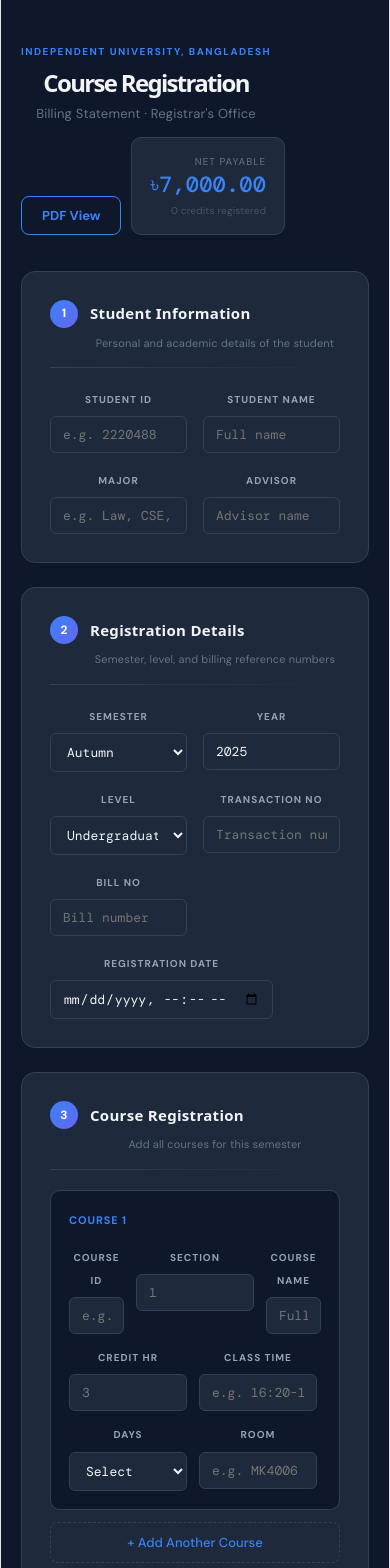
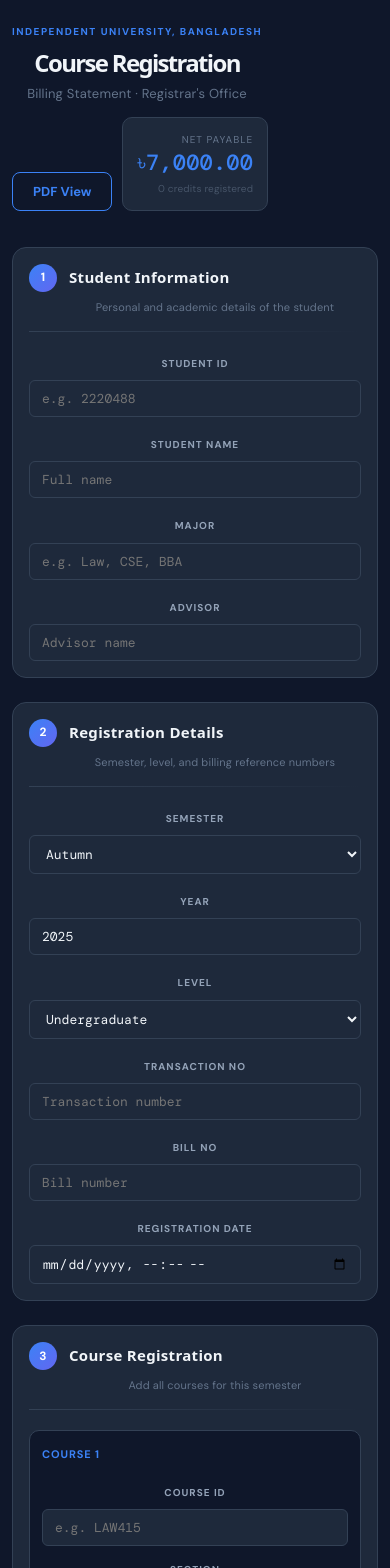
Before and after one commit to HafijurRahmanBhuiyan/iub-bill-web, a React (Vite) app: page / in a window 390 px wide. Shown: the top 1568 px of the page. Built offline with nearby package versions, Linux system fonts and the light colour scheme.

Commit message:
make responsive

```diff
--- a/src/RegistrationBill.jsx
+++ b/src/RegistrationBill.jsx
@@ -314,7 +314,7 @@
   }, [registrationId]);
 
   return (
-    <div style={{
+    <div className="rb-page" style={{
       backgroundColor: "#e0e0e0",
       minHeight: "100vh",
       padding: "24px",
@@ -323,8 +323,8 @@
       alignItems: "center",
       gap: "0",
     }}>
-      <style>{`@media print{@page{margin:15mm;size:A4 portrait}*{-webkit-print-color-adjust:exact!important;print-color-adjust:exact!important}.no-print{display:none!important}}`}</style>
-      <div className="no-print" style={{
+      <style>{`@media print{@page{margin:15mm;size:A4 portrait}*{-webkit-print-color-adjust:exact!important;print-color-adjust:exact!important}.no-print{display:none!important}}@media(max-width:640px){.rb-page{padding:12px!important}.rb-btn-bar{width:100%!important;flex-wrap:wrap!important;gap:8px!important}.rb-btn-bar button{flex:1;min-width:0}.rb-scroll{max-width:100%!important;overflow-x:auto!important;-webkit-overflow-scrolling:touch}}`}</style>
+      <div className="no-print rb-btn-bar" style={{
         width: "680px", marginBottom: "12px",
         display: "flex", justifyContent: "space-between", alignItems: "center",
       }}>
@@ -347,21 +347,22 @@
       {loading && <div style={{ color: "#333", fontSize: "14px" }}>Loading registration data...</div>}
       {error && <div style={{ color: "#c00", fontSize: "14px" }}>Error: {error}</div>}
       {!loading && !error && registrationId && (
-        <>
+        <div className="rb-scroll" style={{ maxWidth: "680px", width: "100%" }}>
           <BillingStatement copy="Student Copy" reg={registration} courses={registration?.courses} />
           <BillingStatement copy="Bank Copy" reg={registration} courses={registration?.courses} />
-        </>
+        </div>
       )}
       {!loading && !error && !registrationId && formData && (
-        <>
+        <div className="rb-scroll" style={{ maxWidth: "680px", width: "100%" }}>
           <BillingStatement copy="Student Copy" reg={mapFormToReg(formData)} courses={mapFormToCourses(formData.courses)} />
           <BillingStatement copy="Bank Copy" reg={mapFormToReg(formData)} courses={mapFormToCourses(formData.courses)} />
-        </>
+        </div>
       )}
       {!loading && !error && !registrationId && !formData && (
         <div style={{
           color: "#333", fontSize: "16px", marginTop: "60px",
           textAlign: "center", fontFamily: "'DM Sans', sans-serif",
+          padding: "0 12px",
         }}>
           No data to display. Please fill out the form first and click PDF View.
         </div>
--- a/src/RegistrationForm.jsx
+++ b/src/RegistrationForm.jsx
@@ -43,7 +43,7 @@
 const levels = ["Undergraduate", "Graduate"];
 
 const Field = ({ label, children, half }) => (
-  <div style={{
+  <div className={half ? "rf-field-half" : ""} style={{
     display: "flex",
     flexDirection: "column",
     gap: "5px",
@@ -183,8 +183,9 @@
   }
 
   return (
-    <div style={{ minHeight: "100vh", background: "#0f172a", fontFamily: "'DM Sans', sans-serif", padding: "40px 20px" }}>
+    <div className="rf-page" style={{ minHeight: "100vh", background: "#0f172a", fontFamily: "'DM Sans', sans-serif", padding: "40px 20px" }}>
       <link href="https://fonts.googleapis.com/css2?family=DM+Sans:wght@400;500;700&family=DM+Mono:wght@400;500&display=swap" rel="stylesheet" />
+      <style>{`@media (max-width: 640px){.rf-page{padding:20px 12px!important}.rf-card{padding:16px!important}.rf-course-card{padding:12px!important}.rf-field-half{flex:0 0 100%!important}.rf-header-right{width:100%!important}.rf-net-payable{padding:10px 14px!important}.rf-header-right>button{white-space:nowrap}}`}</style>
 
       <div style={{ maxWidth: "820px", margin: "0 auto" }}>
 
@@ -200,7 +201,7 @@
               </h1>
               <p style={{ margin: 0, color: "#64748b", fontSize: "13px" }}>Billing Statement · Registrar's Office</p>
             </div>
-            <div style={{ display: "flex", alignItems: "flex-end", gap: "10px" }}>
+            <div className="rf-header-right" style={{ display: "flex", alignItems: "flex-end", gap: "10px" }}>
               <button onClick={() => onPdfView(form)} style={{
                 background: "transparent", border: "1px solid #3b82f6", color: "#3b82f6",
                 borderRadius: "8px", padding: "10px 20px", fontSize: "13px", fontWeight: "600",
@@ -211,7 +212,7 @@
                 onMouseLeave={e => e.target.style.background = "transparent"}>
                 PDF View
               </button>
-              <div style={{
+              <div className="rf-net-payable" style={{
                 background: "#1e293b", border: "1px solid #334155",
                 borderRadius: "10px", padding: "12px 18px", textAlign: "right",
               }}>
@@ -229,7 +230,7 @@
         <div style={{ display: "flex", flexDirection: "column", gap: "24px" }}>
 
           {/* Section 1: Student Information */}
-          <div style={{ background: "#1e293b", borderRadius: "14px", border: "1px solid #334155", padding: "28px" }}>
+          <div className="rf-card" style={{ background: "#1e293b", borderRadius: "14px", border: "1px solid #334155", padding: "28px" }}>
             <SectionTitle number="1" title="Student Information" subtitle="Personal and academic details of the student" />
             <div style={{ display: "flex", flexWrap: "wrap", gap: "16px" }}>
               <Field label="Student ID" half>
@@ -260,7 +261,7 @@
           </div>
 
           {/* Section 2: Registration Details */}
-          <div style={{ background: "#1e293b", borderRadius: "14px", border: "1px solid #334155", padding: "28px" }}>
+          <div className="rf-card" style={{ background: "#1e293b", borderRadius: "14px", border: "1px solid #334155", padding: "28px" }}>
             <SectionTitle number="2" title="Registration Details" subtitle="Semester, level, and billing reference numbers" />
             <div style={{ display: "flex", flexWrap: "wrap", gap: "16px" }}>
               <Field label="Semester" half>
@@ -302,11 +303,11 @@
           </div>
 
           {/* Section 3: Course Registration */}
-          <div style={{ background: "#1e293b", borderRadius: "14px", border: "1px solid #334155", padding: "28px" }}>
+          <div className="rf-card" style={{ background: "#1e293b", borderRadius: "14px", border: "1px solid #334155", padding: "28px" }}>
             <SectionTitle number="3" title="Course Registration" subtitle="Add all courses for this semester" />
 
             {form.courses.map((course, idx) => (
-              <div key={course.id} style={{
+              <div key={course.id} className="rf-course-card" style={{
                 background: "#0f172a", borderRadius: "10px", border: "1px solid #334155",
                 padding: "18px", marginBottom: "12px", position: "relative",
               }}>
@@ -386,7 +387,7 @@
           </div>
 
           {/* Section 4: Fees & Discounts */}
-          <div style={{ background: "#1e293b", borderRadius: "14px", border: "1px solid #334155", padding: "28px" }}>
+          <div className="rf-card" style={{ background: "#1e293b", borderRadius: "14px", border: "1px solid #334155", padding: "28px" }}>
             <SectionTitle number="4" title="Fees & Discounts" subtitle="Financial adjustments applied to this registration" />
             <div style={{ display: "flex", flexWrap: "wrap", gap: "16px" }}>
               <Field label="Female Discount (%)" half>
@@ -472,7 +473,7 @@
           </div>
 
           {/* Section 5: Processing Info */}
-          <div style={{ background: "#1e293b", borderRadius: "14px", border: "1px solid #334155", padding: "28px" }}>
+          <div className="rf-card" style={{ background: "#1e293b", borderRadius: "14px", border: "1px solid #334155", padding: "28px" }}>
             <SectionTitle number="5" title="Processing Information" subtitle="Due date and processing details" />
             <div style={{ display: "flex", flexWrap: "wrap", gap: "16px" }}>
               <Field label="Due By" half>
--- a/src/index.css
+++ b/src/index.css
@@ -55,11 +55,10 @@
 }
 
 #root {
-  width: 1126px;
+  width: 100%;
   max-width: 100%;
-  margin: 0 auto;
+  margin: 0;
   text-align: center;
-  border-inline: 1px solid var(--border);
   min-height: 100svh;
   display: flex;
   flex-direction: column;
```
